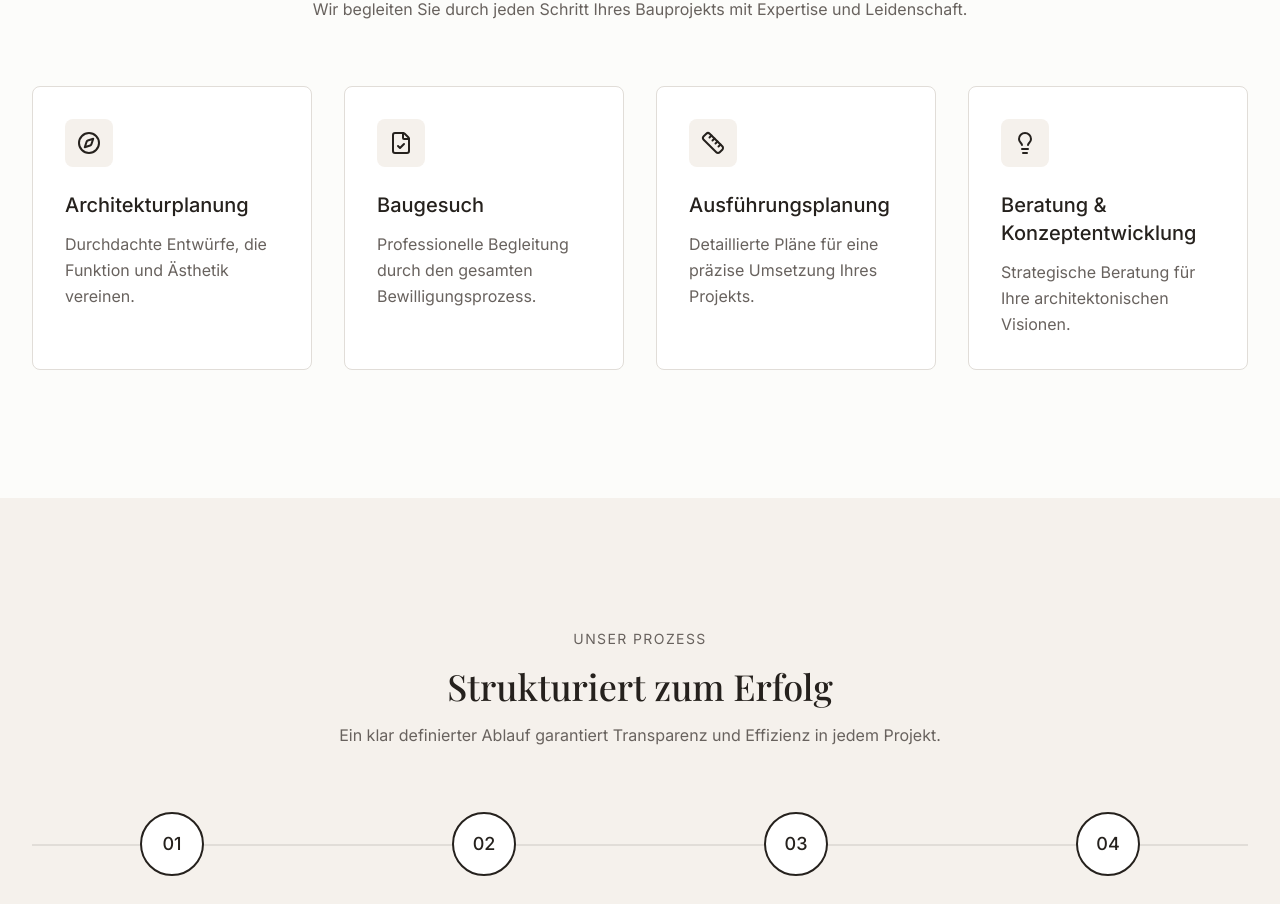
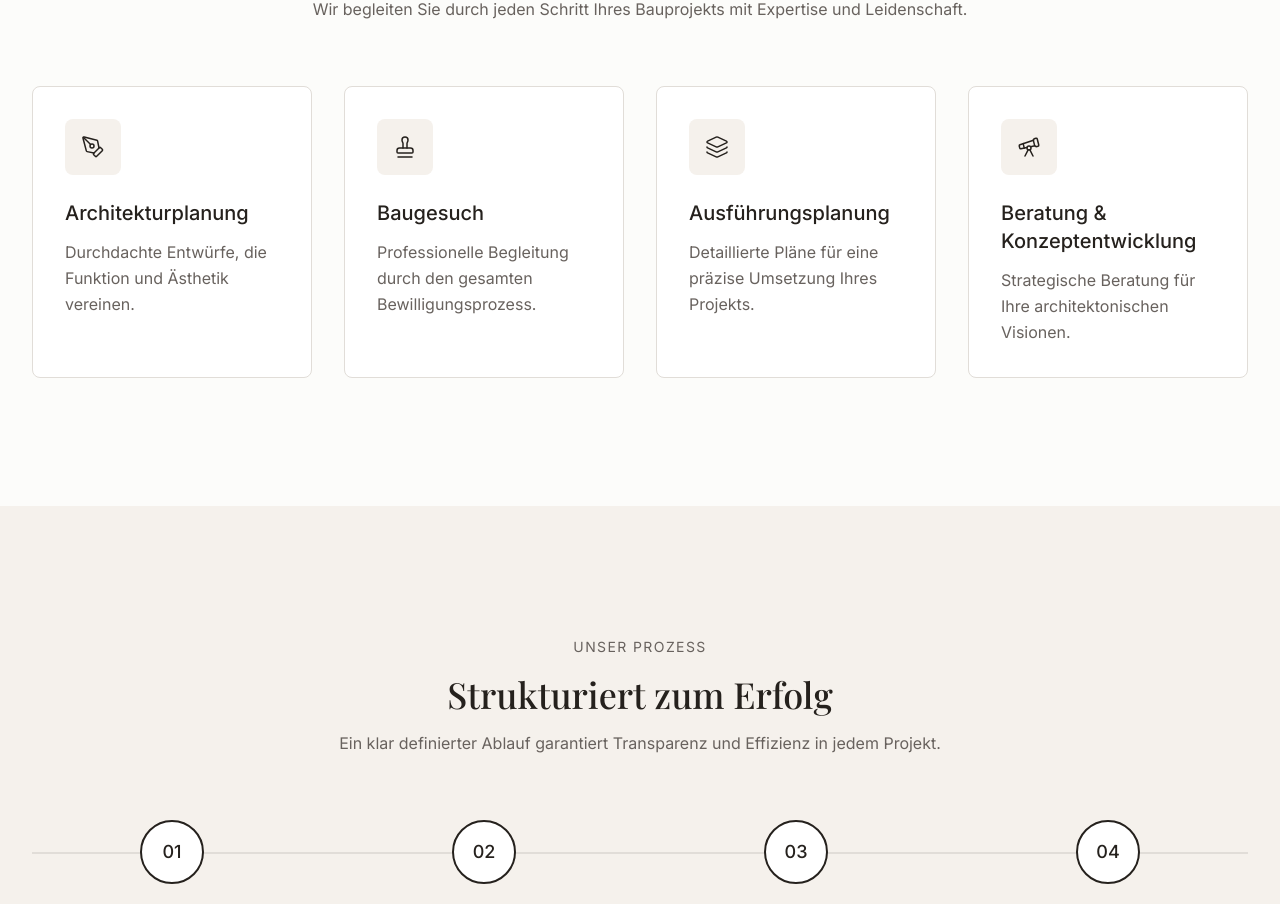
Before and after one commit to Teurat/Mrf_Architekten, a Next.js app: page / in a window 1280 px wide. Shown: the part 1994-2898 px from the top of the page. Built offline with nearby package versions, Linux system fonts and the light colour scheme; a web font is replaced by a local one.

Commit message:
Fixed icons

```diff
--- a/components/services.tsx
+++ b/components/services.tsx
@@ -1,9 +1,9 @@
 "use client"
 
-import { Compass, FileCheck, Ruler, Lightbulb } from "lucide-react"
+import { PenTool, Stamp, Layers, Telescope } from "lucide-react"
 import { useLanguage } from "@/lib/language-context"
 
-const serviceIcons = [Compass, FileCheck, Ruler, Lightbulb]
+const serviceIcons = [PenTool, Stamp, Layers, Telescope]
 
 export function Services() {
   const { t } = useLanguage()
@@ -33,8 +33,8 @@ export function Services() {
                 key={index}
                 className="group p-8 bg-card rounded-lg border border-border hover:border-foreground/20 hover:shadow-lg transition-all duration-300"
               >
-                <div className="w-12 h-12 rounded-lg bg-secondary flex items-center justify-center group-hover:bg-accent transition-colors duration-300">
-                  <Icon className="w-6 h-6 text-foreground" />
+                <div className="w-14 h-14 rounded-lg bg-secondary flex items-center justify-center group-hover:bg-accent transition-colors duration-300">
+                  <Icon className="w-6 h-6 text-foreground" strokeWidth={1.5} />
                 </div>
                 <h3 className="mt-6 text-xl font-medium text-foreground">
                   {service.title}
```
